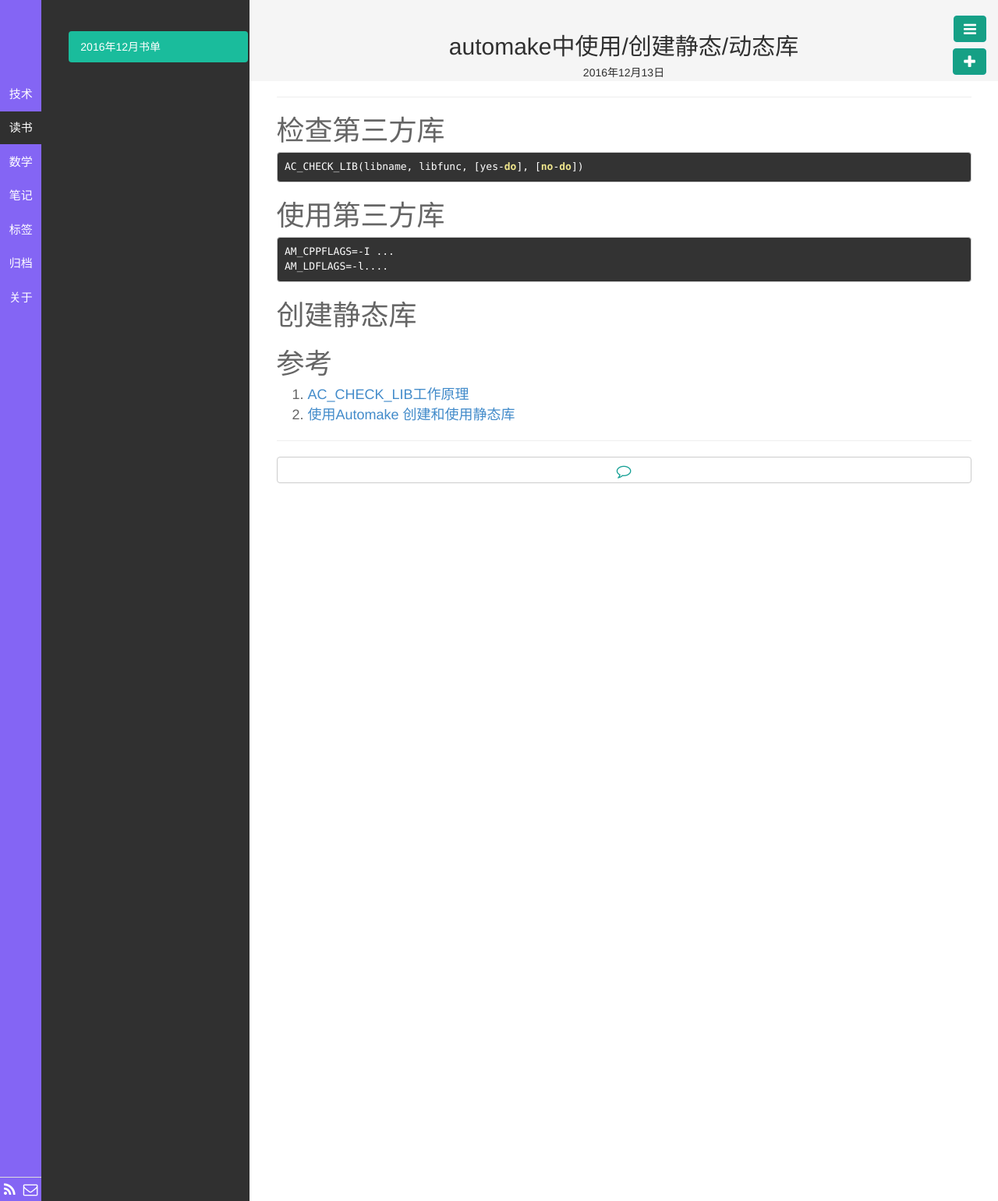
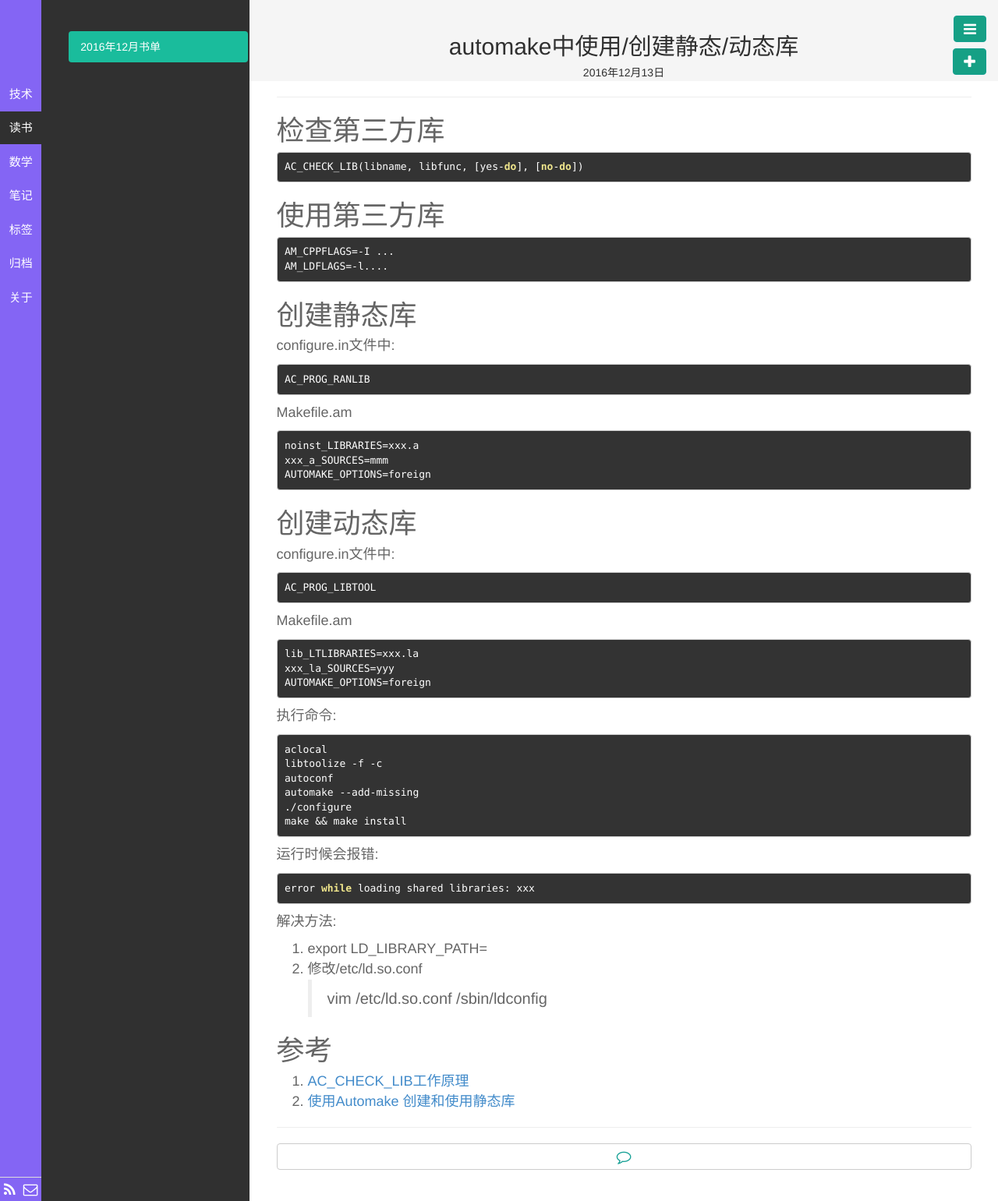
Before and after one commit to tsthght/tsthght.github.io.bk, a Jekyll site: the page built from _posts/technique/make/2016-12-14-automake-use-lib.markdown, in a window 1280 px wide. Shown: the whole page at 78% size. Built offline with Jekyll 4.4.1, drawn with Linux system fonts in a browser that asks for light colours; Markdown is read by kramdown in place of the engine named in the settings.

Commit message:
modify blogs use-lib

````diff
--- a/_posts/technique/make/2016-12-14-automake-use-lib.markdown
+++ b/_posts/technique/make/2016-12-14-automake-use-lib.markdown
@@ -19,6 +19,51 @@ AM_LDFLAGS=-l....
 ```
 
 # 创建静态库
+configure.in文件中:
+```
+AC_PROG_RANLIB
+```
+
+Makefile.am
+```
+noinst_LIBRARIES=xxx.a
+xxx_a_SOURCES=mmm
+AUTOMAKE_OPTIONS=foreign
+```
+
+# 创建动态库
+configure.in文件中:
+```
+AC_PROG_LIBTOOL
+```
+
+Makefile.am
+```
+lib_LTLIBRARIES=xxx.la
+xxx_la_SOURCES=yyy
+AUTOMAKE_OPTIONS=foreign
+```
+
+执行命令:
+```
+aclocal
+libtoolize -f -c
+autoconf
+automake --add-missing
+./configure
+make && make install
+```
+
+运行时候会报错:
+```
+error while loading shared libraries: xxx
+```
+
+解决方法:
+1. export LD_LIBRARY_PATH=
+2. 修改/etc/ld.so.conf
+> vim /etc/ld.so.conf
+> /sbin/ldconfig
 
 
 # 参考
````
